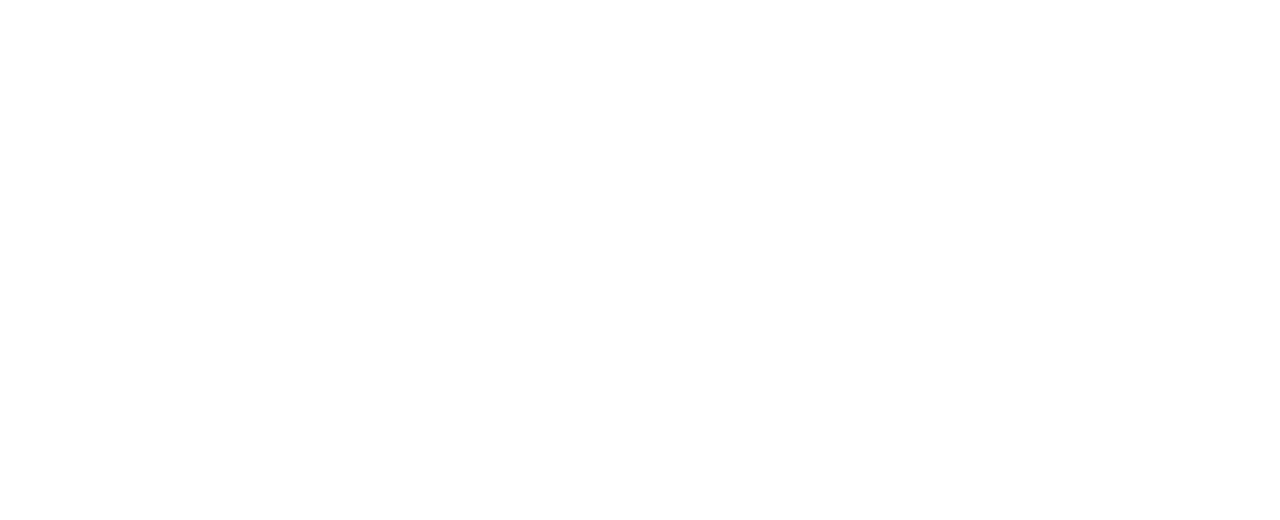
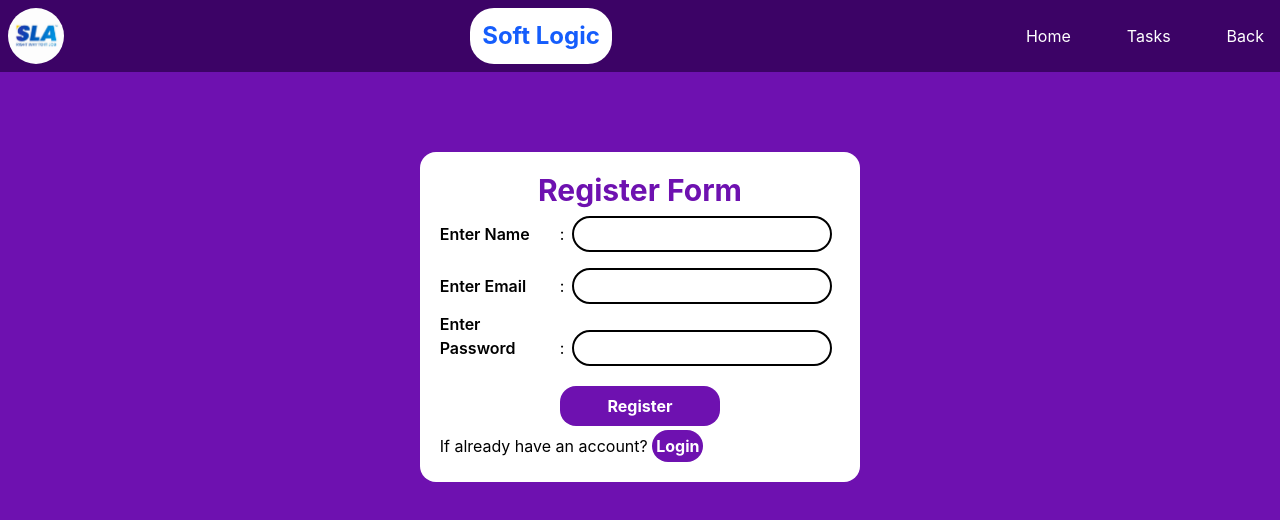
Before and after one commit to GodsonArockiaRaj007/Single-Page, a React (Vite) app: page /Day12 in a window 1280 px wide. Before the commit this address had no page. Shown: the top 520 px of the page. Built offline with nearby package versions, Linux system fonts and the light colour scheme.

Commit message:
Day12 Added

```diff
--- a/src/Day11/UserProfile.jsx
+++ b/src/Day11/UserProfile.jsx
@@ -13,6 +13,9 @@
             alert("Enter all details before submitting")
             return
         }
+        const local=JSON.parse(localStorage.getItem("data"))
+        local.push(data)
+
             setData((prev)=>[...prev,user])
             setUser({name:"",email:"",mobile:"",address:""})
     }
--- /dev/null
+++ b/src/Day12/pages/Dashboard.jsx
@@ -0,0 +1,31 @@
+import { useState } from "react";
+import { useNavigate } from "react-router-dom";
+
+const Dashboard = () => {
+    const navigate=useNavigate()
+  const [user] = useState(()=>JSON.parse(localStorage.getItem("Auth"))||{});
+
+
+  return (
+    <>
+    <div className="bg-purple-800  min-h-screen">
+       <button className="inline-block bg-white rounded-3xl text-purple-800 font-bold p-3 m-3" onClick={()=>{localStorage.removeItem("Auth")
+      navigate("/Day12login")}}>Logout</button> <h1 className="font-bold text-5xl text-center text-white">Dashboard</h1>
+
+      <div>
+
+      </div>
+        <div className="bg-white rounded-2xl p-5 w-fit text-white space-y-3 mx-auto my-15" >
+          <h1 className="font-bold text-3xl text-purple-800 text-center">User Details</h1>
+          <p className="bg-purple-800 p-3 rounded-3xl w-90"> <span className="text-white font-semibold w-20 inline-block"> Name</span>: {user.name}</p>
+           <p className="bg-purple-800 p-3 rounded-3xl w-90 text-white"> <span className="text-white font-semibold w-20 inline-block"> Email</span>: {user.email}</p>
+           <p className="bg-purple-800 p-3 rounded-3xl w-90 text-white"> <span className="text-white font-semibold w-20 inline-block"> Password</span>: {user.password}</p>
+        </div>
+
+    </div>
+
+    </>
+  );
+};
+
+export default Dashboard;
--- /dev/null
+++ b/src/Day12/pages/Login12.jsx
@@ -0,0 +1,52 @@
+import { useState } from "react"
+import { useNavigate } from "react-router-dom"
+
+const Login = () => {
+  const navigate=useNavigate()
+  const [user,setUser]=useState({email:"",password:""})
+  const handleChange=(e)=>{
+    setUser({...user,[e.target.name]:e.target.value})
+  }
+  const handleSubmit=(e)=>{
+      e.preventDefault()
+       if(user.email==""||user.password=="")
+        {
+            alert("Fill Email and Password to Login")
+            return
+        }
+      const local=JSON.parse(localStorage.getItem("data")) ||[]
+      const login=local.find((e)=>e.email==user.email&&e.password==user.password)
+
+      if(!login)
+      {
+        alert("Invalid credentials")
+        return
+      }
+      localStorage.setItem("Auth",JSON.stringify(login))
+      alert("Login Successfull")
+      navigate("/dashboard")
+
+
+  }
+  return (
+    <>
+    <div className="bg-purple-800  min-h-screen" >
+      <div className="flex justify-center p-20">
+          <form  onSubmit={handleSubmit} className="bg-white rounded-2xl p-5 w-fit">
+        <h1 className="font-bold text-3xl text-center text-purple-800">Login Form</h1>
+        <label className="font-semibold w-30 inline-block" htmlFor="email">Enter Email</label>:
+        <input className="border-2 p-1 m-2 rounded-3xl" type="text" name="email" id="email" value={user.email} onChange={handleChange} /><br />
+        <label className="font-semibold w-30 inline-block" htmlFor="password">Enter Password</label>:
+        <input className="border-2 p-1 m-2 rounded-3xl" type="text" name="password" id="password" value={user.password} onChange={handleChange} /><br />
+        <input className="bg-purple-800 text-white font-bold p-3 rounded-2xl block mx-auto mt-2  w-30" type="submit" value="Login" name="" id="" />
+        <span className="ml-15 mr-2">new user?</span><button type="button" className="bg-purple-800 text-white  font-bold p-1 rounded-2xl inline-block mx-auto mt-1 " onClick={()=>navigate("/Day12")}>Register</button>
+
+      </form>
+      </div>
+
+    </div>
+    </>
+  )
+}
+
+export default Login
--- /dev/null
+++ b/src/Day12/pages/Register.jsx
@@ -0,0 +1,56 @@
+import { useState } from "react"
+import { useNavigate } from "react-router-dom"
+
+const Register = () => {
+    const navigate=useNavigate()
+    const [user,setUser]=useState({name:"",email:"",password:""})
+    const handleChange=(e)=>{
+        setUser({...user,[e.target.name]:e.target.value})
+    }
+    const handleSubmit=(e)=>{
+        e.preventDefault()
+        if(user.name==""||user.email==""||user.password=="")
+        {
+            alert("Enter All the Details")
+            return
+        }
+        const local=JSON.parse(localStorage.getItem("data"))||[]
+
+        const check=local.find((e)=>e.email==user.email)
+
+        if(check)
+        {
+            alert("Email Already Exists")
+            return
+        }
+        local.push(user)
+        localStorage.setItem("data",JSON.stringify(local))
+        alert("User Successfully Registered")
+        navigate("/Day12login")
+
+
+    }
+  return (
+    <>
+    <div className="bg-purple-800  min-h-screen">
+        <div className="flex justify-center p-20">
+                  <form onSubmit={handleSubmit} className="bg-white rounded-2xl p-5 w-fit">
+            <h1 className="font-bold text-3xl text-center text-purple-800">Register Form</h1>
+            <label htmlFor="name" className="font-semibold w-30 inline-block">Enter Name</label>:
+            <input type="text" id="name" className="border-2 p-1 m-2 rounded-3xl" name="name" onChange={handleChange} value={user.name} /><br />
+            <label htmlFor="email" className="font-semibold w-30 inline-block">Enter Email</label>:
+            <input type="text" id="email" className="border-2 p-1 m-2 rounded-3xl" name="email" onChange={handleChange} value={user.email} /><br />
+            <label htmlFor="password" className="font-semibold w-30 inline-block">Enter Password</label>:
+            <input type="password" id="password" className="border-2 p-1 m-2 rounded-3xl" name="password" onChange={handleChange} value={user.password} /><br />
+            <input type="submit" className="bg-purple-800 text-white font-bold w-40 p-2 rounded-2xl block mx-auto mt-3 " value="Register"/>
+            <span>If already have an account?</span> <button type="button" className="bg-purple-800 text-white font-bold p-1 rounded-2xl inline-block mx-auto mt-1 "  onClick={()=>navigate("/Day12login")}>Login</button>
+        </form>
+        </div>
+
+
+    </div>
+    </>
+  )
+}
+
+export default Register
--- a/src/Day2/routes/AppRoutes.jsx
+++ /dev/null
@@ -1,15 +0,0 @@
-
-const AppRoutes = () => {
-  return (
-    <>
-    <div>
-
-
-
-
-    </div>
-    </>
-  )
-}
-
-export default AppRoutes
--- /dev/null
+++ b/src/pages/Day12.jsx
@@ -0,0 +1,10 @@
+import Register from "../Day12/pages/Register"
+const Day12 = () => {
+  return (
+    <>
+    <Register/>
+    </>
+  )
+}
+
+export default Day12
--- a/src/pages/Tasks.jsx
+++ b/src/pages/Tasks.jsx
@@ -6,7 +6,7 @@
         <div className="flex justify-center">
             <h1 className="text-5xl font-bold text-center bg-purple-950 border-purple-950 border-3 shadow-2xs shadow-black text-white w-fit p-5 rounded-3xl mt-10 ">Tasks</h1>
         </div>
-        <div className="flex flex-col gap-5 items-center justify-center mt-10 ">
+        <div className="flex flex-wrap justify-center gap-6 max-w-5xl mx-auto mt-10">
 
               <Link className="bg-purple-950  font-bold text-2xl rounded-4xl w-fit p-4 text-white  transition duration-100 hover:scale-110" to='/Day1'>Day1</Link>
             <Link className="bg-purple-950 text-white font-bold text-2xl rounded-4xl w-fit p-4     transition duration-100 hover:scale-110" to='/Day2'>Day2</Link>
@@ -20,6 +20,8 @@
             <Link className="bg-purple-950 text-white font-bold text-2xl rounded-4xl w-fit p-4     transition duration-100 hover:scale-110" to='/Day9'>Day9</Link>
             <Link className="bg-purple-950 text-white font-bold text-2xl rounded-4xl w-fit p-4     transition duration-100 hover:scale-110" to='/Day10'>Day10</Link>
             <Link className="bg-purple-950 text-white font-bold text-2xl rounded-4xl w-fit p-4     transition duration-100 hover:scale-110" to='/Day11'>Day11</Link>
+            <Link className="bg-purple-950 text-white font-bold text-2xl rounded-4xl w-fit p-4     transition duration-100 hover:scale-110" to='/Day12'>Day12</Link>
+
 
 
         </div>
--- a/src/routes/AppRoutes.jsx
+++ b/src/routes/AppRoutes.jsx
@@ -28,6 +28,9 @@
 import ProductManagement from '../Day11/ProductManagement '
 import SchoolManagement from '../Day11/SchoolManagement'
 import UserProfile from '../Day11/UserProfile'
+import Day12 from '../pages/Day12'
+import Login12 from '../Day12/pages/Login12'
+import Dashboard from '../Day12/pages/Dashboard'
 const AppRoutes = () => {
   return (
     <>
@@ -45,6 +48,8 @@
             <Route path='/Day9' element={<Day9/>}></Route>
             <Route path='/Day10' element={<Day10/>}></Route>
             <Route path='/Day11' element={<Day11/>}></Route>
+            <Route path='/Day12' element={<Day12/>}></Route>
+
 
 
             <Route path='/tasks' element={<Tasks/>}></Route>
@@ -55,6 +60,9 @@
             <Route path='/productmanagement' element={<ProductManagement/>}/>
             <Route path='/schoolmanagement' element={<SchoolManagement/>}/>
             <Route path='/userprofile' element={<UserProfile/>}/>
+
+            <Route path="/Day12login" element={<Login12/>}/>
+            <Route path="/dashboard" element={<Dashboard/>}/>
 
           </Route>
           <Route element={<Day2Layouts/>}>
```
